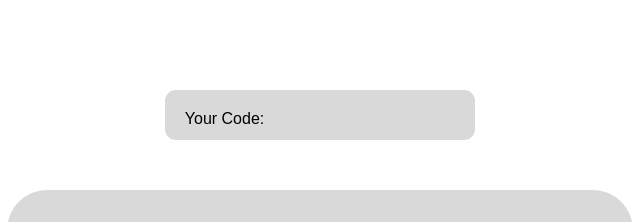
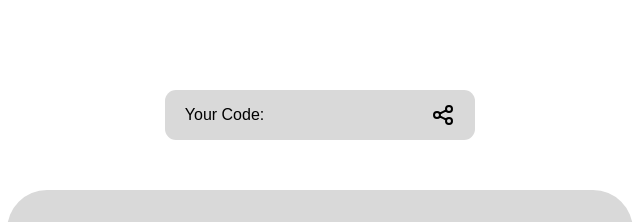
Before and after one commit to TJ2005/comms, a plain HTML site: page chatroom.html in a window 1280 px wide. Shown: the top 222 px of the page, 320-960 px from the left. Drawn offline with Linux system fonts and the light colour scheme.

Commit message:
improved codebox

```diff
--- a/chatroom.css
+++ b/chatroom.css
@@ -34,4 +34,15 @@
     margin: 10px;
     padding: 20px;
     margin-bottom: 40px;
+    display: flex;
+    flex-direction: row;
+    align-items: center;
+    justify-content: space-between;
 }
+
+.sharebtn{
+    background-color: transparent;
+    border: none;
+    display: flex;
+    align-items: center;
+}
--- a/chatroom.html
+++ b/chatroom.html
@@ -10,6 +10,9 @@
             <div class="code">
                 Your Code:
             </div>
+            <div class="share">
+                <button class="sharebtn" id="sharebtn"><img src="vectors/Share_Android.svg"></button>
+            </div>
         </div>
         <div class="chatbox" style="width:61.14595210946409%; height:90%; "></div>
     </div>
```
Also changed, not shown: vectors/Share_Android.svg (added).
